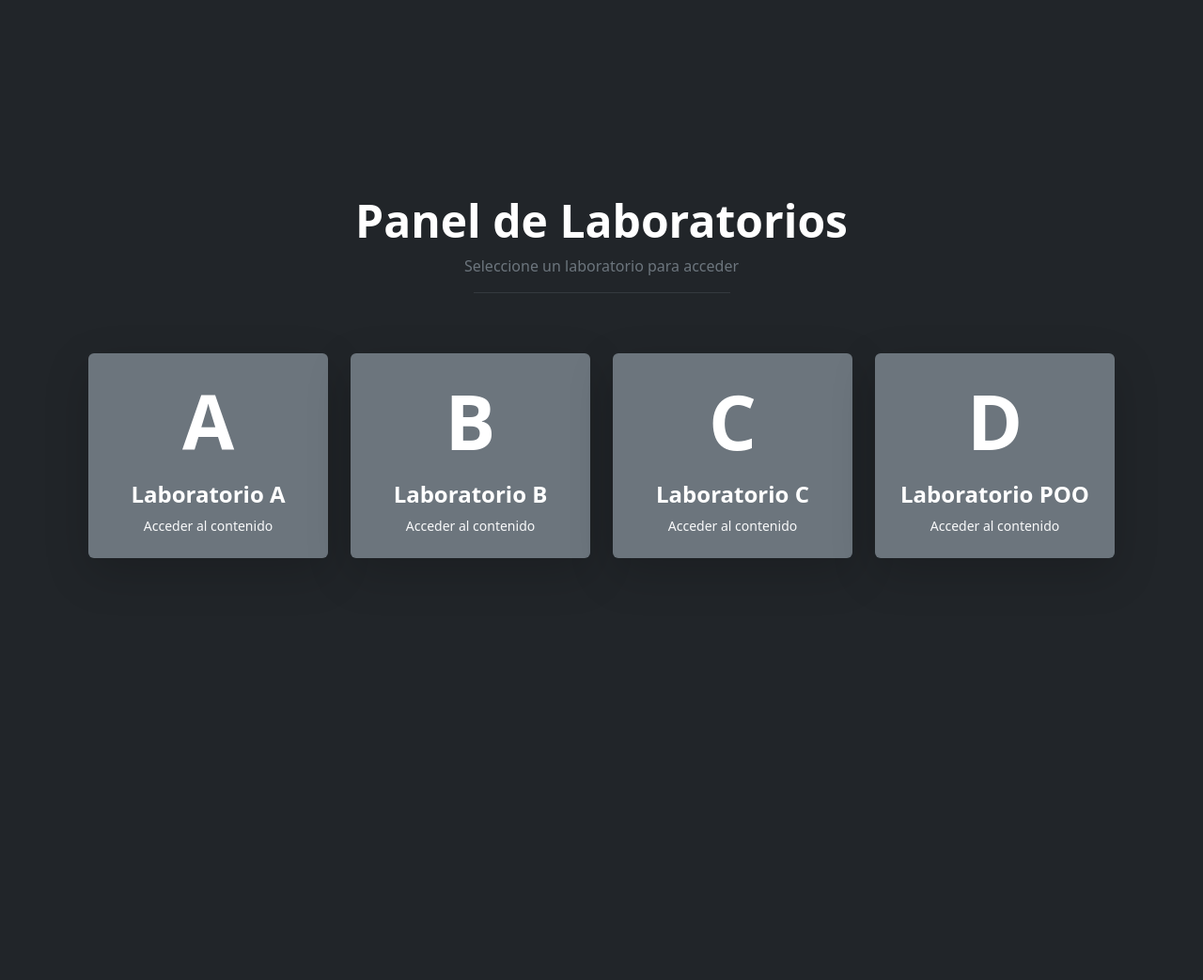
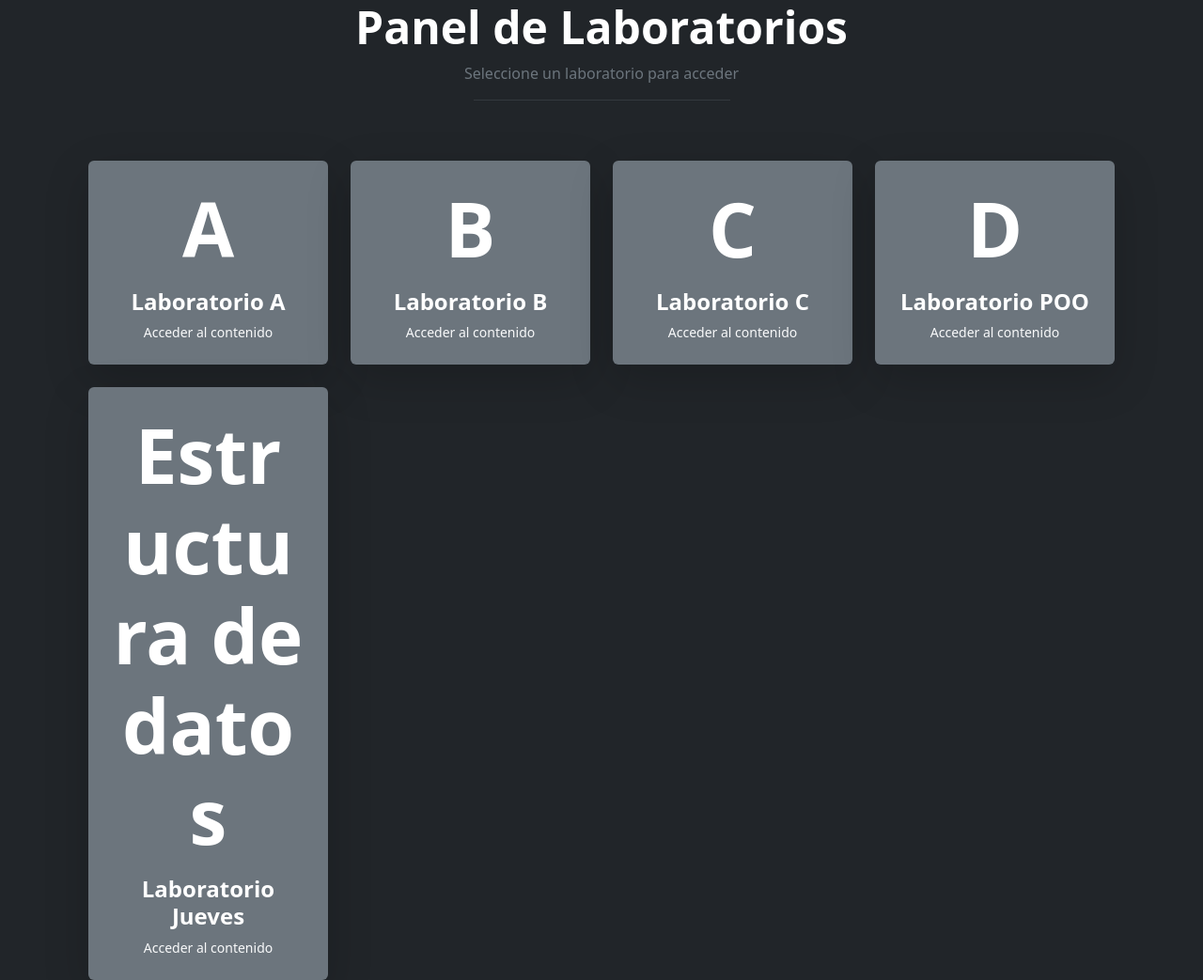
Before and after one commit to juegocok8/lab1sp, a plain HTML site: page index.html in a window 1280 px wide. Shown: the whole page at 94% size. Before the commit the page ends 800 px from the top, so only its background shows below. Drawn offline with nearby package versions, Linux system fonts and the light colour scheme.

Commit message:
Update index.html

```diff
--- a/index.html
+++ b/index.html
@@ -70,7 +70,18 @@
                     </div>
                 </a>
             </div>
-
+            <!-- Botón Laboratorio Estructura -->
+            <div class="col-md-3 col-sm-6">
+                <a href="estructura.html" class="text-decoration-none">
+                    <div class="card bg-secondary bg-opacity-25 border-0 shadow-lg hover-card">
+                        <div class="card-body text-center p-4">
+                            <div class="display-1 fw-bold text-white mb-3">Estructura de datos</div>
+                            <h3 class="h4 fw-semibold text-white mb-2">Laboratorio Jueves</h3>
+                            <p class="text-light small mb-0">Acceder al contenido</p>
+                        </div>
+                    </div>
+                </a>
+            </div>
         </div>
     </div>
 
```
